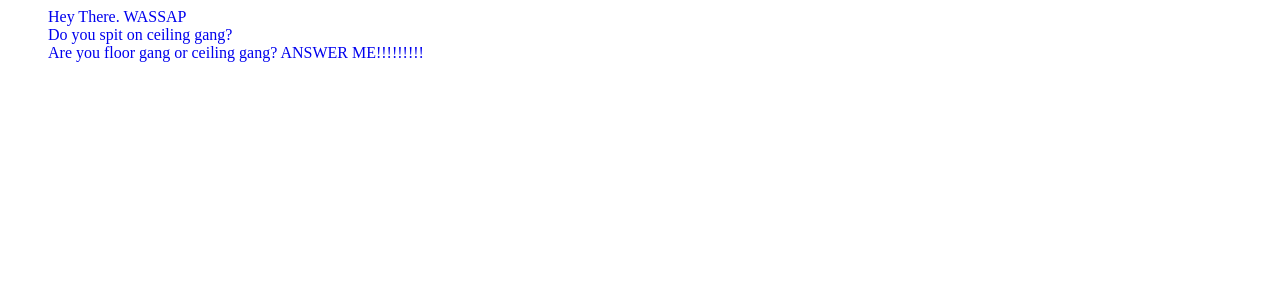
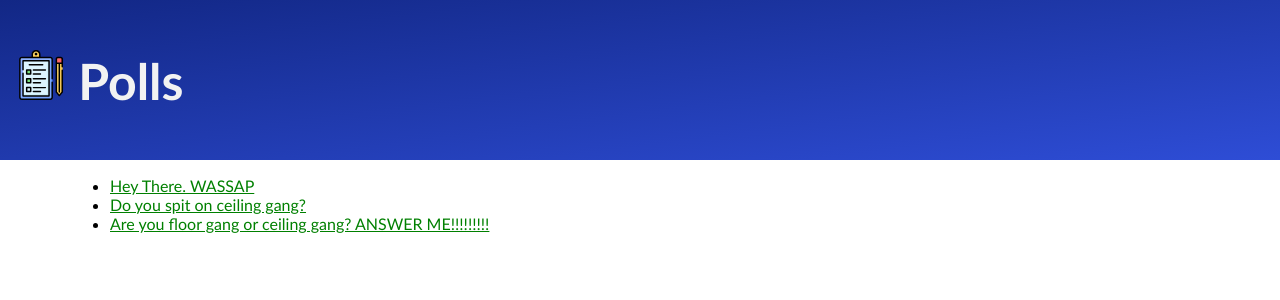
Before and after one commit to advin4603/Polls, a Django app: page /polls/ in a window 1280 px wide. Shown: the top 300 px of the page. Run offline with Django 3.2, Linux system fonts and the light colour scheme; data comes from the database, SQL or seed files in the repository; both versions use the stored data as it was after the commit.

Commit message:
Started styling polls

```diff
--- /dev/null
+++ b/mysite/polls/static/polls/css/basestyle.css
@@ -0,0 +1,26 @@
+body{
+    margin: 0px;
+    font-family: Futura, "Trebuchet MS", Arial, sans-serif;;
+}
+
+#TopBar {
+    overflow: hidden;
+    background-color: rgb(46, 77, 214);
+    background-image: linear-gradient(to bottom right, rgb(18, 39, 133), rgb(46, 77, 214));
+}
+
+#TopBar h1{
+    float: left;
+    display: block;
+    color: #f2f2f2;
+    text-align: center;
+    padding: 16px 16px;
+    text-decoration: none;
+    font-size: 50px;
+}
+#TopBar h1 img{
+    height: 50px;
+}
+#content{
+    padding-left: 70px;
+}
--- /dev/null
+++ b/mysite/polls/static/polls/css/indexstyle.css
@@ -0,0 +1,3 @@
+li a {
+    color: green;
+}
--- /dev/null
+++ b/mysite/polls/templates/polls/base.html
@@ -0,0 +1,26 @@
+{% load static %}
+<html>
+    <head>
+        <title>
+            {% block title %}
+            {% endblock %}
+        </title>
+        <link rel="stylesheet" type="text/css" href="{% static 'polls/css/basestyle.css' %}">
+        {% block head %}
+        {% endblock %}
+    </head>
+    <body>
+
+        <div id="TopBar">
+            <h1>
+                <img src="{% static 'polls/images/pollsIcon.svg' %}" alt="" srcset="">
+                Polls
+            </h1>
+        </div>
+
+        <div id="content">
+            {% block content %}
+            {% endblock %}
+        </div>
+    </body>
+</html>
--- a/mysite/polls/templates/polls/index.html
+++ b/mysite/polls/templates/polls/index.html
@@ -1,18 +1,15 @@
-<html>
-    <head>
-        <title>
-            Polls
-        </title>
-        <style>
-            a{
-                text-decoration: none;
-            }
-            ul{
-                list-style: none;
-            }
-        </style>
-    </head>
-    <body>
+{% extends 'polls/base.html' %}
+{% load static %}
+
+{% block title %}
+    Recent questions
+{% endblock title %}
+
+{% block head %}
+    <link rel="stylesheet" type="text/css" href="{% static 'polls/css/indexstyle.css' %}">
+{% endblock head %}
+
+{% block content %}
 {% if latest_question_list %}
     <ul>
         {% for question in latest_question_list %}
@@ -22,5 +19,4 @@
 {% else %}
     <p>No Polls Available.</p>
 {% endif %}
-    </body>
-</html>
+{% endblock content %}
```
Also changed, not shown: mysite/polls/templates/polls/detail.html (+13 -10 lines), mysite/polls/templates/polls/results.html (+13 -9 lines), mysite/db.sqlite3, mysite/polls/static/polls/css/detailstyle.css (added), mysite/polls/static/polls/css/resultsstyle.css (added), mysite/polls/static/polls/images/pollsIcon.png (added), mysite/polls/static/polls/images/pollsIcon.svg (added), 1 other file. Lines whose indentation alone changed are shown as unchanged.
